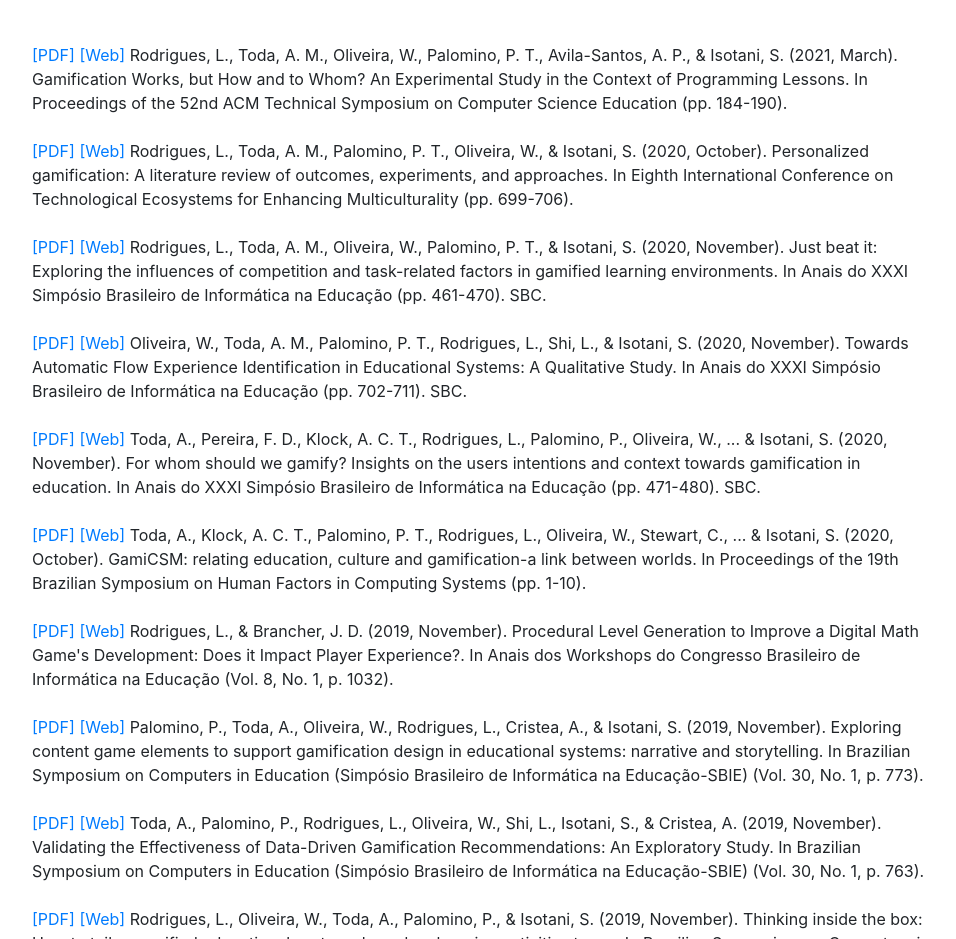
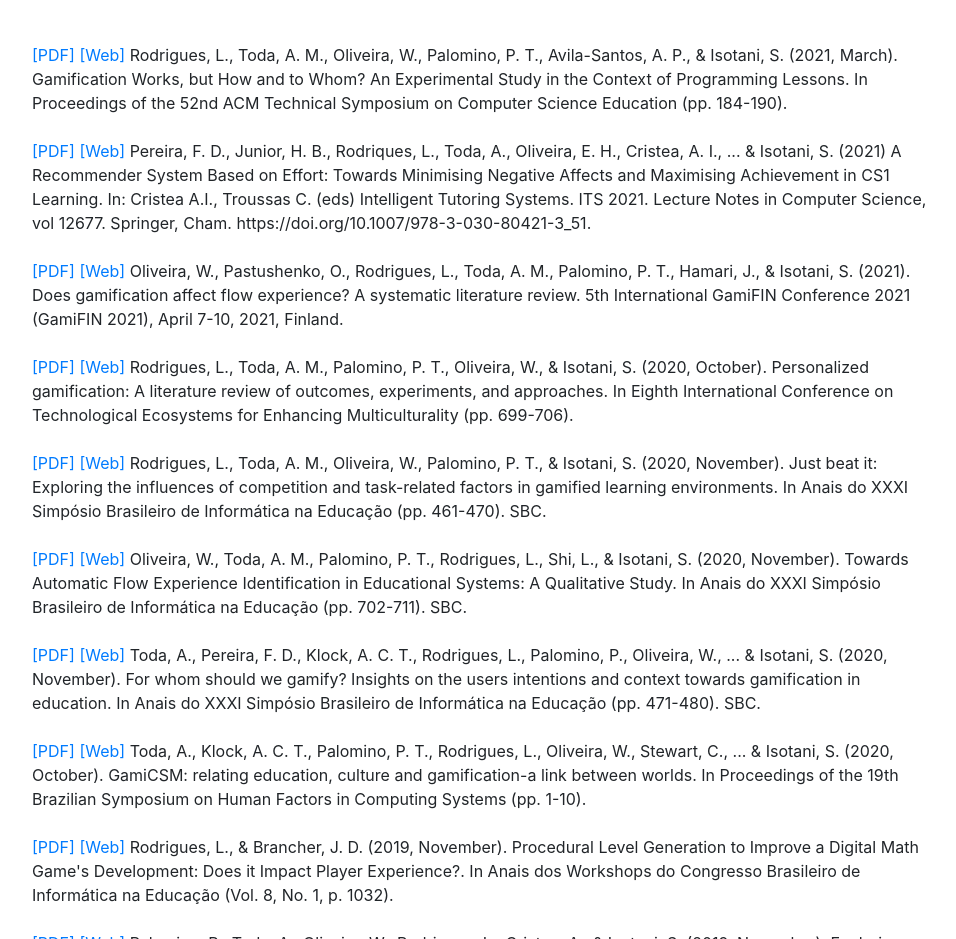
Before and after one commit to rodriguesluiz/rodriguesluiz.github.io, a website with bundled scripts: page index.html in a window 1280 px wide. Shown: the part 4460-5399 px from the top of the page, without its empty margins (288-1244 px from the left). Built offline with nearby package versions, Linux system fonts and the light colour scheme; a web font is replaced by a local one.

Commit message:
gamifin2021 and its2021 papers

```diff
--- a/index.html
+++ b/index.html
@@ -299,6 +299,18 @@
         </p></br>
 
         <p class="mb-0">
+          <a target="_blank" href="publications/arsbasedoneffort.pdf">[PDF]</a>
+          <a target="_blank" href="https://link.springer.com/chapter/10.1007/978-3-030-80421-3_51">[Web]</a>
+          Pereira, F. D., Junior, H. B., Rodriques, L., Toda, A., Oliveira, E. H., Cristea, A. I., ... & Isotani, S. (2021) A Recommender System Based on Effort: Towards Minimising Negative Affects and Maximising Achievement in CS1 Learning. In: Cristea A.I., Troussas C. (eds) Intelligent Tutoring Systems. ITS 2021. Lecture Notes in Computer Science, vol 12677. Springer, Cham. https://doi.org/10.1007/978-3-030-80421-3_51.
+        </p></br>
+
+        <p class="mb-0">
+          <a target="_blank" href="http://ceur-ws.org/Vol-2883/paper12.pdf">[PDF]</a>
+          <a target="_blank" href="http://ceur-ws.org/Vol-2883/paper12.pdf">[Web]</a>
+          Oliveira, W., Pastushenko, O., Rodrigues, L., Toda, A. M., Palomino, P. T., Hamari, J., & Isotani, S. (2021). Does gamification affect flow experience? A systematic literature review. 5th International GamiFIN Conference 2021 (GamiFIN 2021), April 7-10, 2021, Finland.
+        </p></br>
+
+        <p class="mb-0">
           <a target="_blank" href="publications/PersonalizedGamification-ALiteratureReview.pdf">[PDF]</a>
           <a  target="_blank" href="https://dl.acm.org/doi/abs/10.1145/3434780.3436665">[Web]</a>
           Rodrigues, L., Toda, A. M., Palomino, P. T., Oliveira, W., & Isotani, S. (2020, October). Personalized gamification: A literature review of outcomes, experiments, and approaches. In Eighth International Conference on Technological Ecosystems for Enhancing Multiculturality (pp. 699-706).
```
